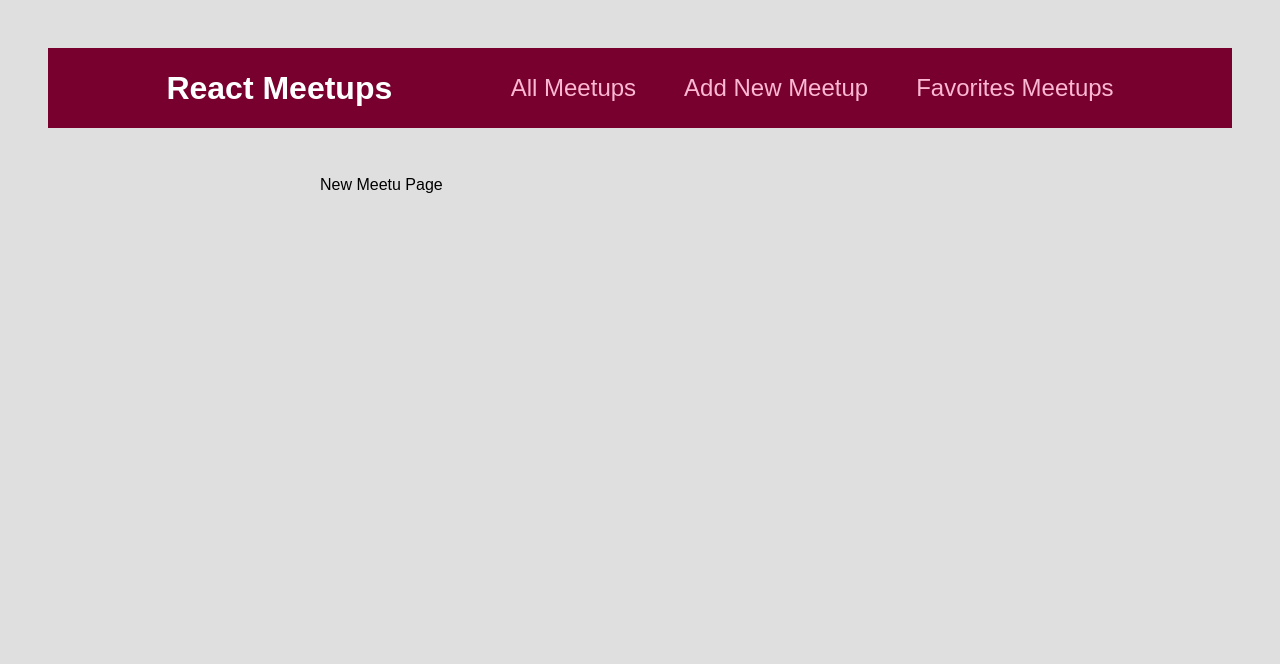
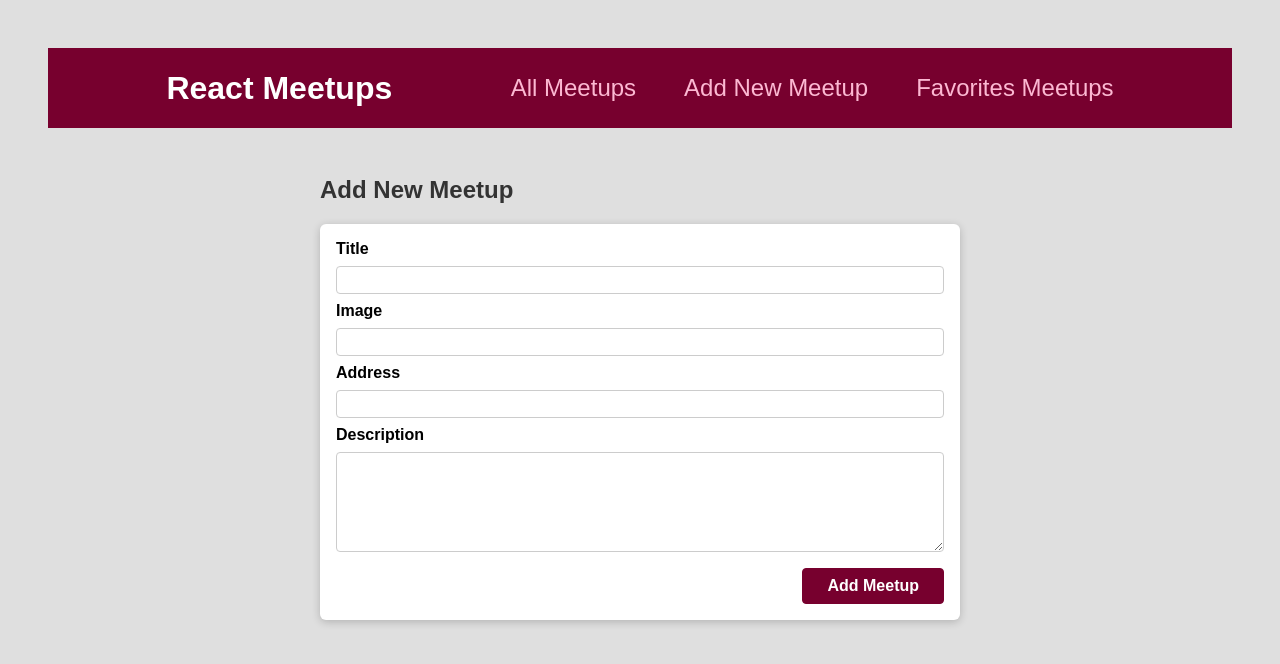
Before and after one commit to danielsky81/react-meetup-app, a React (Create React App) app: page /new-meetup in a window 1280 px wide. Shown: the top 664 px of the page. Built offline with nearby package versions, Linux system fonts and the light colour scheme.

Commit message:
Add useRef to get data from the form

```diff
--- /dev/null
+++ b/src/components/meetups/NewMeetupForm.jsx
@@ -0,0 +1,57 @@
+import React, {useRef} from 'react';
+import Card from '../ui/Card';
+
+import classes from './NewMeetupForm.module.css'
+
+const NewMeetupForm = () => {
+  const titleInputRef = useRef();
+  const imageInputRef = useRef();
+  const addressInputRef = useRef();
+  const descriptionInputRef = useRef();
+
+  const submitHandler = event => {
+    event.preventDefault();
+
+    const enteredTitle = titleInputRef.current.value;
+    const enteredImage = imageInputRef.current.value;
+    const enteredAddress = addressInputRef.current.value;
+    const enteredDescription = descriptionInputRef.current.value;
+
+    const meetupData = {
+      title: enteredTitle,
+      image: enteredImage,
+      address: enteredAddress,
+      description: enteredDescription
+    };
+
+    console.log(meetupData);
+  }
+
+  return (
+    <Card>
+      <form className={classes.form} onSubmit={submitHandler}>
+        <div className={classes.control}>
+          <label htmlFor='title'>Title</label>
+          <input type="text" required id='title' ref={titleInputRef} />
+        </div>
+        <div className={classes.control}>
+          <label htmlFor='image'>Image</label>
+          <input type="url" required id='image' ref={imageInputRef} />
+        </div>
+        <div className={classes.control}>
+          <label htmlFor='address'>Address</label>
+          <input type="text" required id='address' ref={addressInputRef} />
+        </div>
+        <div className={classes.control}>
+          <label htmlFor='description'>Description</label>
+          <textarea type="text" required rows='5' sid='description' ref={descriptionInputRef} />
+        </div>
+        <div className={classes.actions}>
+          <button>Add Meetup</button>
+        </div>
+      </form>
+    </Card>
+  )
+}
+
+export default NewMeetupForm
--- /dev/null
+++ b/src/components/meetups/NewMeetupForm.module.css
@@ -0,0 +1,45 @@
+.form {
+  padding: 1rem;
+}
+
+.control {
+  margin-bottom: 0.5rem;
+}
+
+.control label {
+  display: block;
+  font-weight: bold;
+  margin-bottom: 0.5rem;
+}
+
+.control input,
+.control textarea {
+  display: block;
+  font: inherit;
+  border-radius: 4px;
+  border: 1px solid #ccc;
+  padding: 0.25rem;
+  width: 100%;
+}
+
+.actions {
+  margin-top: 1rem;
+  text-align: right;
+}
+
+.actions button {
+  font: inherit;
+  cursor: pointer;
+  background-color: #77002e;
+  color: white;
+  padding: 0.5rem 1.5rem;
+  border: 1px solid #77002e;
+  border-radius: 4px;
+  font-weight: bold;
+}
+
+.actions button:hover,
+.actions button:active {
+  background-color: #a50e48;
+  border-color: #a50e48;
+}
--- a/src/pages/NewMeetup.jsx
+++ b/src/pages/NewMeetup.jsx
@@ -1,10 +1,12 @@
 import React from 'react'
+import NewMeetupForm from '../components/meetups/NewMeetupForm'
 
 const NewMeetup = () => {
   return (
-    <div>
-      New Meetu Page
-    </div>
+    <section>
+      <h1>Add New Meetup</h1>
+      <NewMeetupForm />
+    </section>
   )
 }
 
```
